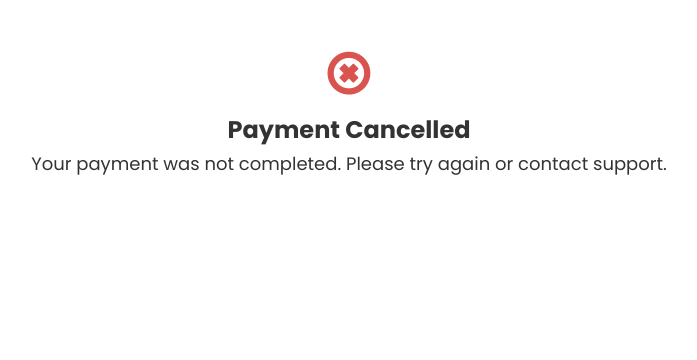
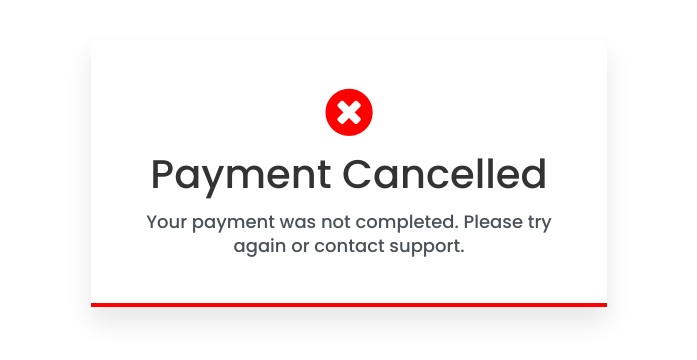
Before and after one commit to MdMonirHossan/aamarPay-django-task-MdMonirHossan, a Django app: template templates/payment_cancel.html in a window 1280 px wide. Shown: the top 360 px of the page, without its empty margins (291-988 px from the left). Run offline with Django 4.2, Linux system fonts and the light colour scheme; the template is opened without the code that fills it, so the values that code supplies are empty; some libraries are stand-ins or nearby versions.

Commit message:
Working on payment success and cancel page design

```diff
--- a/payment/urls.py
+++ b/payment/urls.py
@@ -1,9 +1,15 @@
 from django.urls import path
-from .views import FileListView, TransactionListView, payment_success
+from .views import (
+    FileListView,
+    TransactionListView,
+    payment_success,
+    payment_cancel
+)
 
 urlpatterns = [
     path('files', FileListView.as_view(), name='file_list'),
     path('transactions', TransactionListView.as_view(), name='transaction_list'),
 
-    path('success', payment_success, name='success_page')
+    path('success', payment_success, name='success_page'),
+    path('cancel', payment_cancel, name='cancel_page'),
 ]
--- a/payment/views.py
+++ b/payment/views.py
@@ -37,3 +37,7 @@ class TransactionListView(generics.ListAPIView):
 def payment_success(request):
     context = {}
     return render(request, 'payment_success.html', context)
+
+def payment_cancel(request):
+    context = {}
+    return render(request, 'payment_cancel.html', context)
--- a/static/css/styles.css
+++ b/static/css/styles.css
@@ -39,3 +39,10 @@ body {
   color: #495057;
   font-weight: 500;
 }
+
+._failed {
+  border-bottom: solid 4px red !important;
+}
+._failed i {
+  color: red !important;
+}
--- a/templates/payment_cancel.html
+++ b/templates/payment_cancel.html
@@ -1,55 +1,15 @@
 {% extends 'base.html' %}
 {% load static %}
-{% block stylesheets %}
-<style type="text/css">
 
-    .cancel-icon {
-        font-size: 50px;
-        color: #d9534f;
-        margin-bottom: 20px;
-    }
-
-    .cancel-message {
-        font-size: 24px;
-        font-weight: bold;
-        color: #333333;
-        margin-bottom: 10px;
-    }
-
-    .info-text {
-        font-size: 18px;
-        /* color: #555555; */
-        /* margin-bottom: 30px; */
-    }
-
-    .continue-btn {
-        text-decoration: none;
-        background-color: #d9534f;
-        color: #ffffff;
-        padding: 12px 20px;
-        border-radius: 5px;
-        font-size: 16px;
-        transition: background-color 0.3s;
-    }
-
-    .continue-btn:hover {
-        background-color: #c9302c;
-        color: #ffffff;
-    }
-</style>
-{% endblock stylesheets %}
 {% block content %}
-
-<div class="cart-area ptb-100">
-    <div class="container">
-        <div class="row">
-            <div class="col-12 text-center mt-5 mb-5">
-                <!-- <div class="cancel-icon">❌</div> -->
-                <div class="cancel-icon"><i class="fa fa-times-circle-o"></i></div>
-                <div class="cancel-message">Payment Cancelled</div>
-                <p class="info-text mb-5">Your payment was not completed. Please try again or contact support.</p>
-            </div>
+<div class="row justify-content-center">
+    <div class="col-md-5">
+        <div class="message-box _success _failed">
+            <i class="fa fa-times-circle" aria-hidden="true"></i>
+            <h2>Payment Cancelled</h2>
+            <p>Your payment was not completed. Please try again or contact support.</p>
         </div>
     </div>
 </div>
+</div>
 {% endblock %}
```
